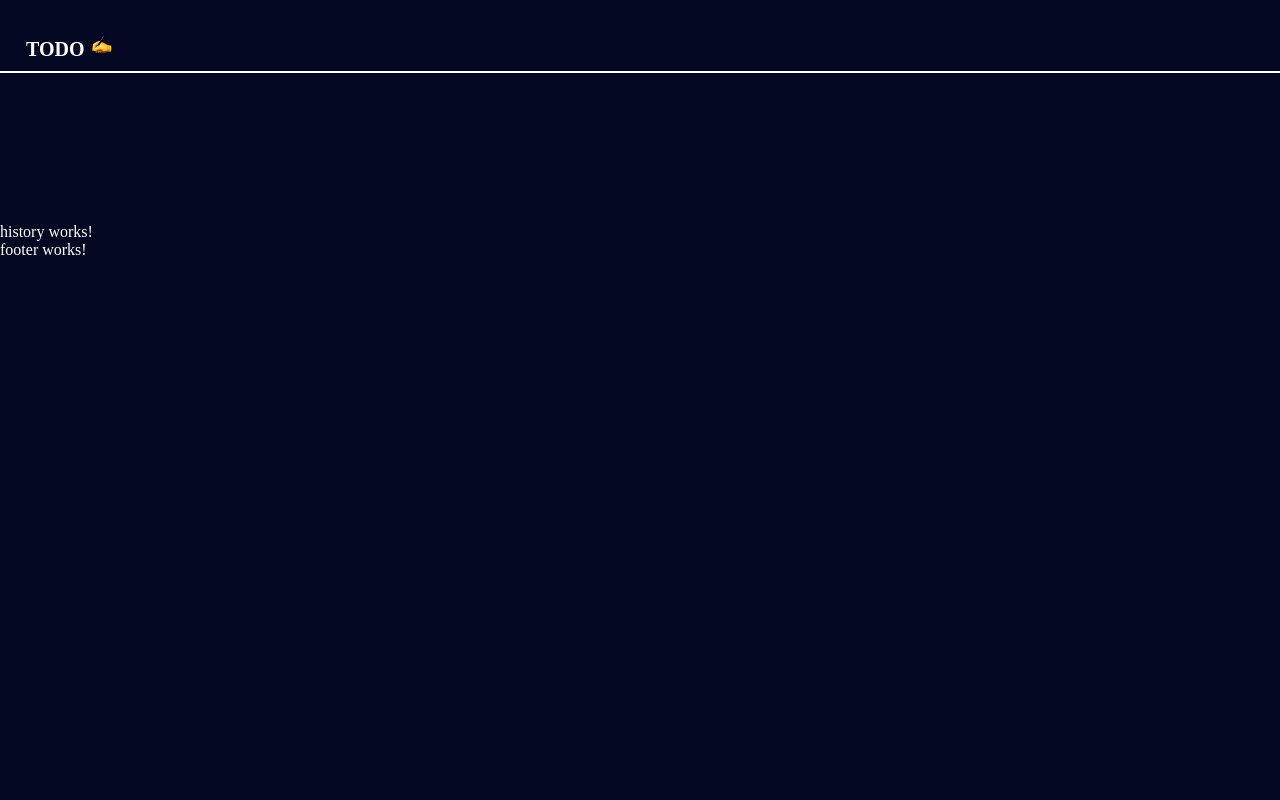
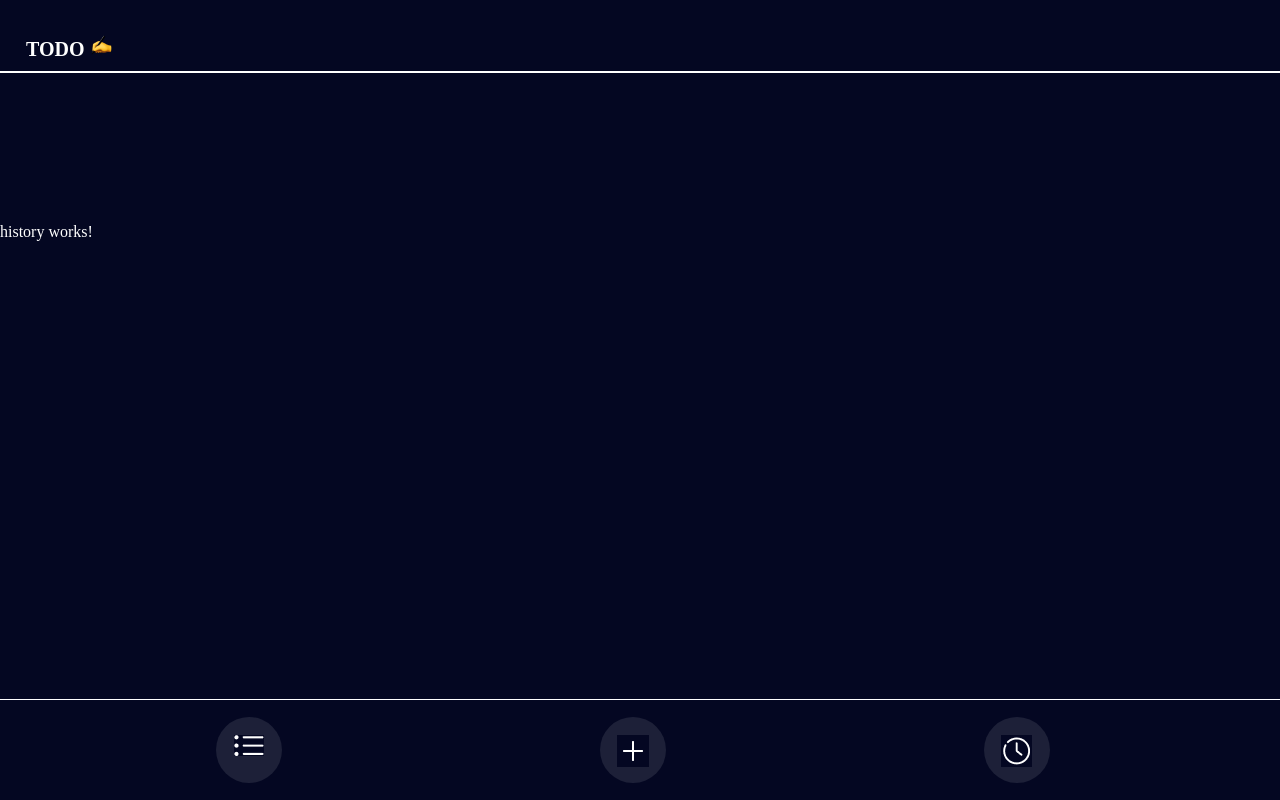
Before and after one commit to cpoiny/TODO, an Angular app in the folder TODO/: page /history in a window 1280 px wide. Built offline with nearby package versions, Linux system fonts and the light colour scheme; a web font is replaced by a local one.

Commit message:
mise en forme du footer

```diff
--- a/TODO/src/app/components/footer/footer.component.css
+++ b/TODO/src/app/components/footer/footer.component.css
@@ -0,0 +1,28 @@
+footer {
+    display: flex;
+    justify-content: space-around;
+    position: absolute;
+    bottom: 0;
+    width: 100vw;
+    border-top: white 1px solid;
+}
+footer a {
+    margin: 17px 0 17.14px 0;
+    border-radius: 50%;
+    background-color: var(--dark-blue);
+    width: 65.86px;
+    height: 65.86px;
+}
+
+footer a img {
+    display: block;
+    margin: 18px auto;
+}
+
+footer .burger {
+    margin-left: 57px;
+}
+
+footer .history {
+    margin-right: 71.41px;
+}
--- a/TODO/src/app/components/footer/footer.component.html
+++ b/TODO/src/app/components/footer/footer.component.html
@@ -1 +1,17 @@
-<p>footer works!</p>
+<footer>
+    <!-- icone de menu -->
+    <a class="burger" routerLink="">
+        <img src="assets/icons/menu-icon.png" alt="icone-menu">
+    </a>
+
+    <!-- icone d'ajout de tache -->
+    <a routerLink="/add">
+        <img src="assets/icons/plus-icon.png" alt="icone-menu">
+    </a>
+
+    <!-- icone d'historique -->
+    <a class="history" routerLink="/history">
+        <img src="assets/icons/history-icon.png" alt="icone-menu">
+    </a>
+
+</footer>
```
